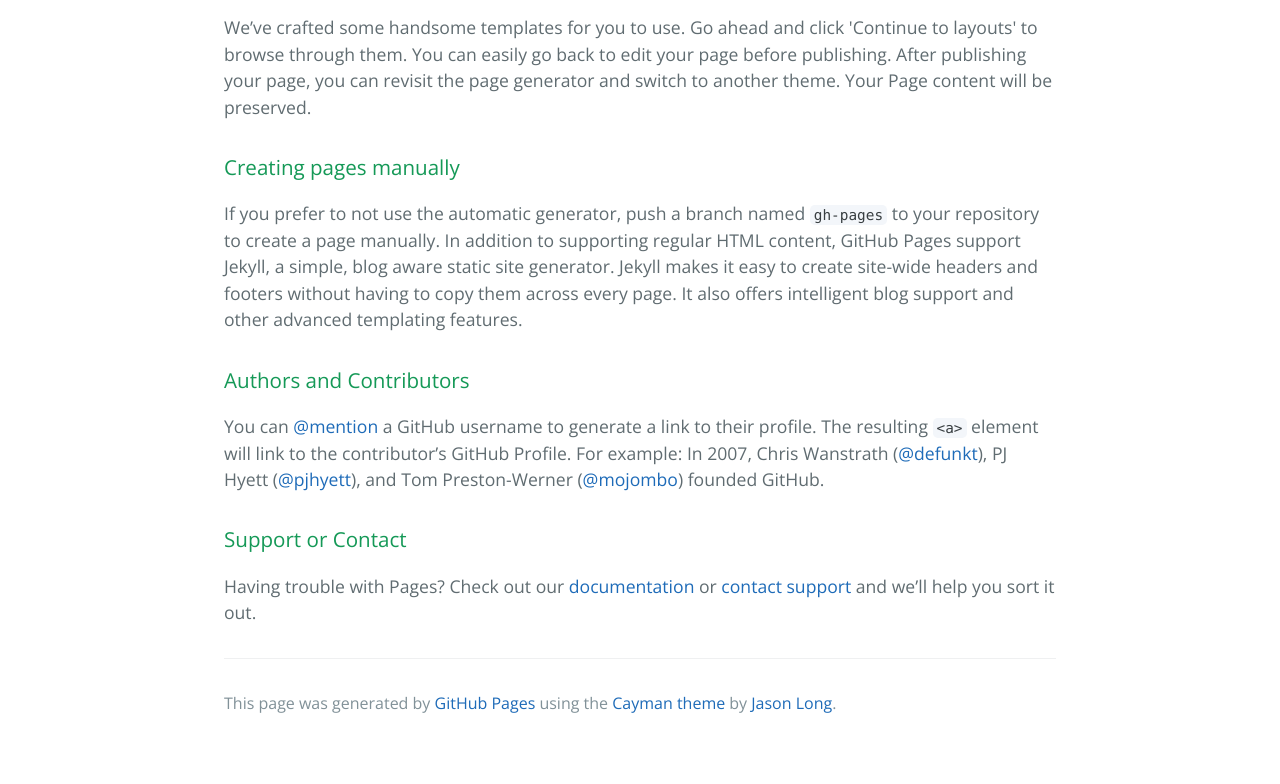
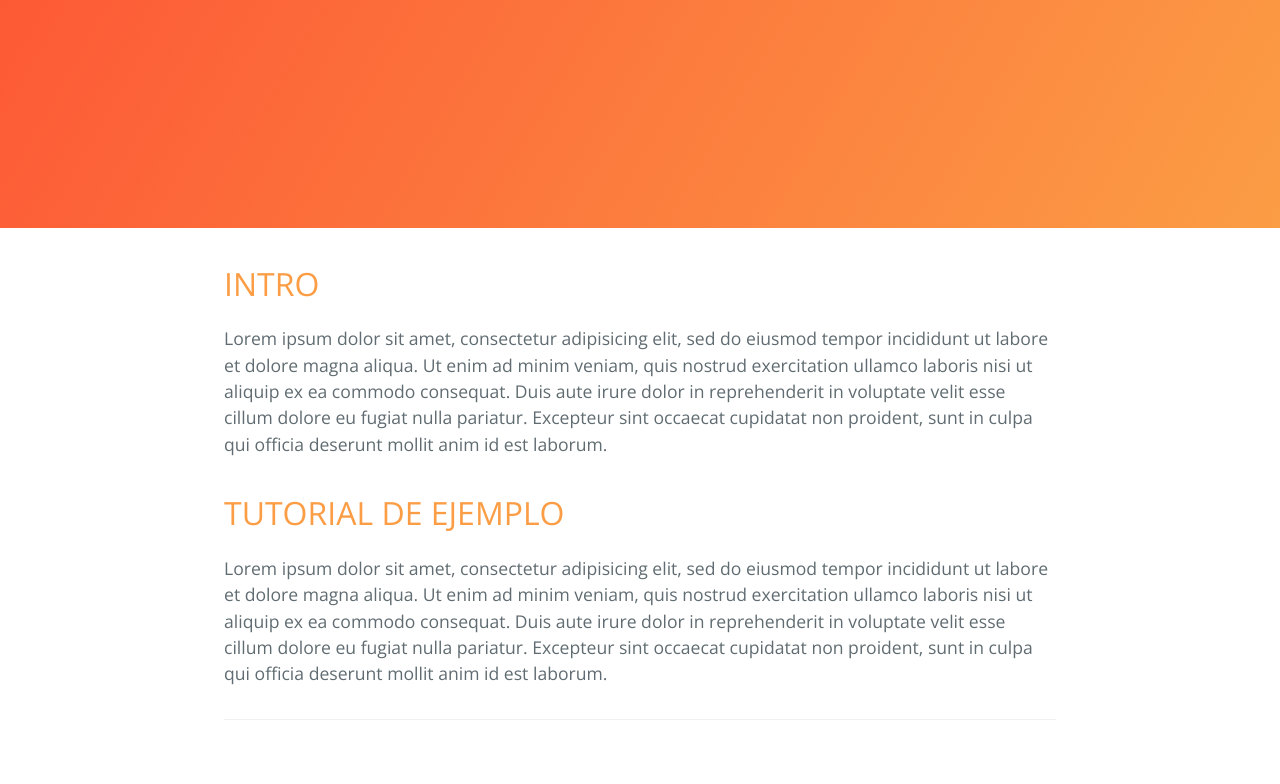
Before and after one commit to downloadfilebox/downloadfilebox.github.com, a plain HTML site: page index.html in a window 1280 px wide. Shown: the part 569-1353 px from the top of the page. Before the commit the page ends 1316 px from the top, so only its background shows below. Drawn offline with nearby package versions, Linux system fonts and the light colour scheme.

Commit message:
Small customization on index.html layout

```diff
--- a/index.html
+++ b/index.html
@@ -16,34 +16,15 @@
     </section>
 
     <section class="main-content">
-      <h3>
-<a id="welcome-to-github-pages" class="anchor" href="#welcome-to-github-pages" aria-hidden="true"><span class="octicon octicon-link"></span></a>Welcome to GitHub Pages.</h3>
 
-<p>This automatic page generator is the easiest way to create beautiful pages for all of your projects. Author your page content here <a href="https://guides.github.com/features/mastering-markdown/">using GitHub Flavored Markdown</a>, select a template crafted by a designer, and publish. After your page is generated, you can check out the new <code>gh-pages</code> branch locally. If you’re using GitHub Desktop, simply sync your repository and you’ll see the new branch.</p>
+        <h3>INTRO</h3>
+        <p>Lorem ipsum dolor sit amet, consectetur adipisicing elit, sed do eiusmod tempor incididunt ut labore et dolore magna aliqua. Ut enim ad minim veniam, quis nostrud exercitation ullamco laboris nisi ut aliquip ex ea commodo consequat. Duis aute irure dolor in reprehenderit in voluptate velit esse cillum dolore eu fugiat nulla pariatur. Excepteur sint occaecat cupidatat non proident, sunt in culpa qui officia deserunt mollit anim id est laborum.</p>
 
-<h3>
-<a id="designer-templates" class="anchor" href="#designer-templates" aria-hidden="true"><span class="octicon octicon-link"></span></a>Designer Templates</h3>
-
-<p>We’ve crafted some handsome templates for you to use. Go ahead and click 'Continue to layouts' to browse through them. You can easily go back to edit your page before publishing. After publishing your page, you can revisit the page generator and switch to another theme. Your Page content will be preserved.</p>
-
-<h3>
-<a id="creating-pages-manually" class="anchor" href="#creating-pages-manually" aria-hidden="true"><span class="octicon octicon-link"></span></a>Creating pages manually</h3>
-
-<p>If you prefer to not use the automatic generator, push a branch named <code>gh-pages</code> to your repository to create a page manually. In addition to supporting regular HTML content, GitHub Pages support Jekyll, a simple, blog aware static site generator. Jekyll makes it easy to create site-wide headers and footers without having to copy them across every page. It also offers intelligent blog support and other advanced templating features.</p>
-
-<h3>
-<a id="authors-and-contributors" class="anchor" href="#authors-and-contributors" aria-hidden="true"><span class="octicon octicon-link"></span></a>Authors and Contributors</h3>
-
-<p>You can <a href="https://github.com/blog/821" class="user-mention">@mention</a> a GitHub username to generate a link to their profile. The resulting <code>&lt;a&gt;</code> element will link to the contributor’s GitHub Profile. For example: In 2007, Chris Wanstrath (<a href="https://github.com/defunkt" class="user-mention">@defunkt</a>), PJ Hyett (<a href="https://github.com/pjhyett" class="user-mention">@pjhyett</a>), and Tom Preston-Werner (<a href="https://github.com/mojombo" class="user-mention">@mojombo</a>) founded GitHub.</p>
-
-<h3>
-<a id="support-or-contact" class="anchor" href="#support-or-contact" aria-hidden="true"><span class="octicon octicon-link"></span></a>Support or Contact</h3>
-
-<p>Having trouble with Pages? Check out our <a href="https://help.github.com/pages">documentation</a> or <a href="https://github.com/contact">contact support</a> and we’ll help you sort it out.</p>
+        <h3>TUTORIAL DE EJEMPLO</h3>
+        <p>Lorem ipsum dolor sit amet, consectetur adipisicing elit, sed do eiusmod tempor incididunt ut labore et dolore magna aliqua. Ut enim ad minim veniam, quis nostrud exercitation ullamco laboris nisi ut aliquip ex ea commodo consequat. Duis aute irure dolor in reprehenderit in voluptate velit esse cillum dolore eu fugiat nulla pariatur. Excepteur sint occaecat cupidatat non proident, sunt in culpa qui officia deserunt mollit anim id est laborum.</p>
 
       <footer class="site-footer">
 
-        <span class="site-footer-credits">This page was generated by <a href="https://pages.github.com">GitHub Pages</a> using the <a href="https://github.com/jasonlong/cayman-theme">Cayman theme</a> by <a href="https://twitter.com/jasonlong">Jason Long</a>.</span>
       </footer>
 
     </section>
--- a/stylesheets/stylesheet.css
+++ b/stylesheets/stylesheet.css
@@ -14,7 +14,10 @@
   text-decoration: none; }
   a:hover {
     text-decoration: underline; }
-
+h3{
+    font-size: 32px;
+    margin-bottom: 0px;
+}
 .btn {
   display: inline-block;
   margin-bottom: 1rem;
@@ -57,19 +60,19 @@
   color: #fff;
   text-align: center;
   background-color: #159957;
-  background-image: linear-gradient(120deg, #155799, #159957); }
+  background-image: linear-gradient(120deg, #FD4932, #FB9D45); }
 
 @media screen and (min-width: 64em) {
   .page-header {
-    padding: 5rem 6rem; } }
+    padding: 40vh 6rem; } }
 
 @media screen and (min-width: 42em) and (max-width: 64em) {
   .page-header {
-    padding: 3rem 4rem; } }
+    padding: 8rem 4rem; } }
 
 @media screen and (max-width: 42em) {
   .page-header {
-    padding: 2rem 1rem; } }
+    padding: 4rem 1rem; } }
 
 .project-name {
   margin-top: 0;
@@ -112,7 +115,7 @@
   margin-top: 2rem;
   margin-bottom: 1rem;
   font-weight: normal;
-  color: #159957; }
+  color: #FB9D45; }
 .main-content p {
   margin-bottom: 1em; }
 .main-content code {
```
